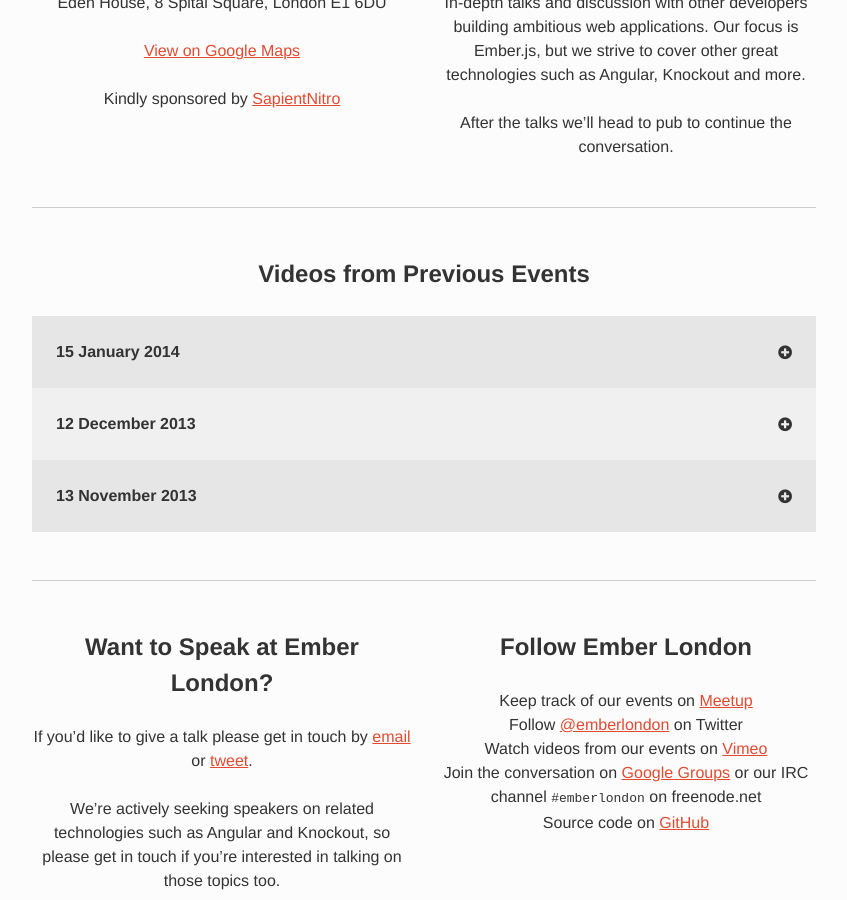
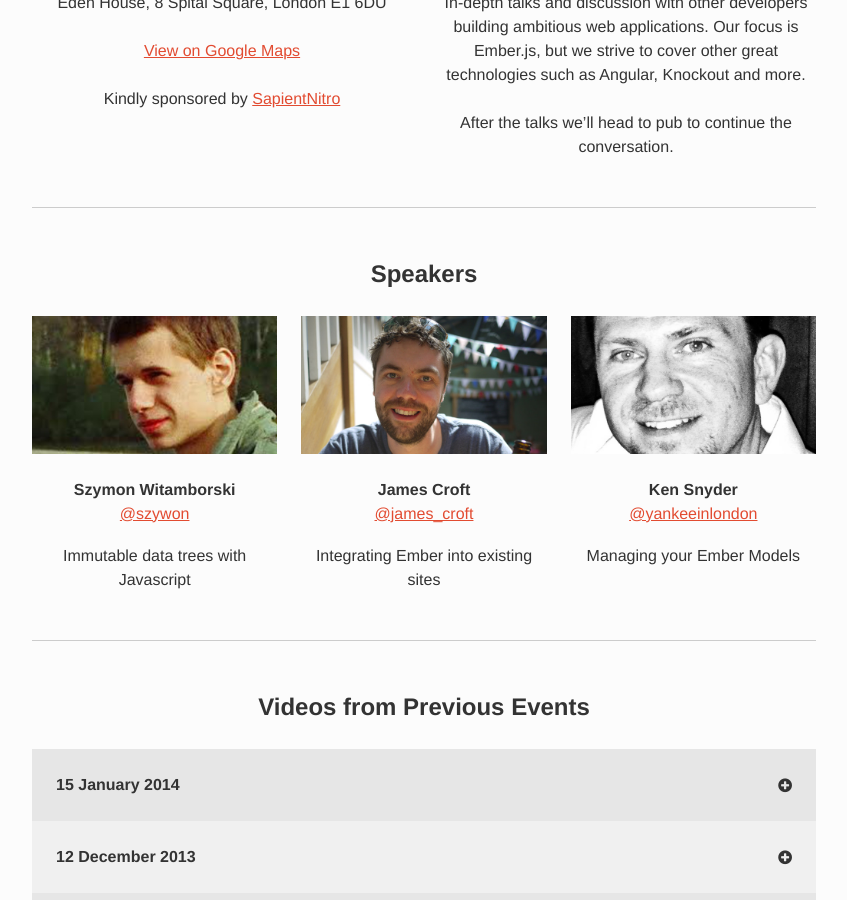
Before and after one commit to emberlondon/emberlondon.github.io, a Jekyll site: the page built from index.html, in a window 1280 px wide and 900 px high, scrolled down 726 px. Shown: the whole window, without its empty margins (216-1063 px from the left). Built offline with Jekyll 4.4.1, drawn with Linux system fonts in a browser that asks for light colours; nearby versions of some CDN libraries.

Commit message:
Add line-up for Feb 2014

```diff
--- a/_data/next-event.yml
+++ b/_data/next-event.yml
@@ -1,3 +1,16 @@
 date: Wednesday, 12 February 2014
 time: 6.30pm – 9.30pm
 location: Eden House, 8 Spital Square, London E1 6DU
+talks:
+  - speaker_name: Szymon Witamborski
+    speaker_twitter: '@szywon'
+    info: Immutable data trees with Javascript
+    image: images/speakers/szymon.jpg
+  - speaker_name: James Croft
+    speaker_twitter: '@james_croft'
+    info: Integrating Ember into existing sites
+    image: images/speakers/crofty.jpg
+  - speaker_name: Ken Snyder
+    speaker_twitter: '@yankeeinlondon'
+    info: Managing your Ember Models
+    image: images/speakers/ken.jpg
```
Also changed, not shown: images/speakers/alex-original.jpg (deleted), images/speakers/andy-original.jpg (deleted), images/speakers/ben-original.jpg (deleted), images/speakers/chris-original.jpg (deleted), images/speakers/crofty.jpg (added), images/speakers/jamie-original.jpg (deleted), images/speakers/jo-original.jpg (deleted), images/speakers/kasper-original.jpg (deleted), images/speakers/ken.jpg (added), images/speakers/matthew-2-original.jpg (deleted), images/speakers/matthew-original.jpg (deleted), images/speakers/richard-original.jpg (deleted), images/speakers/szymon.jpg (added).
